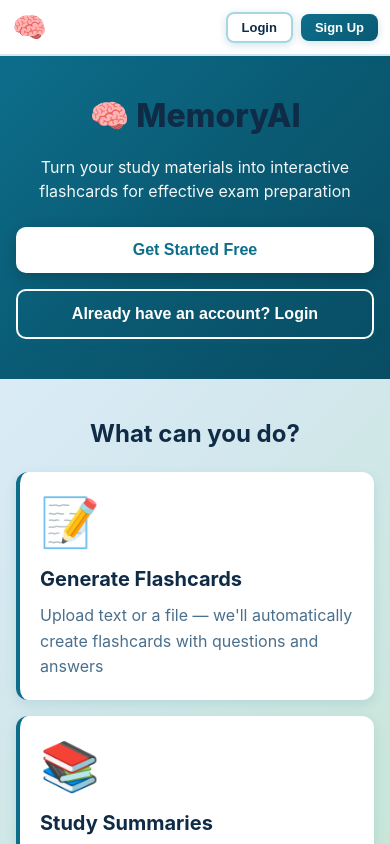
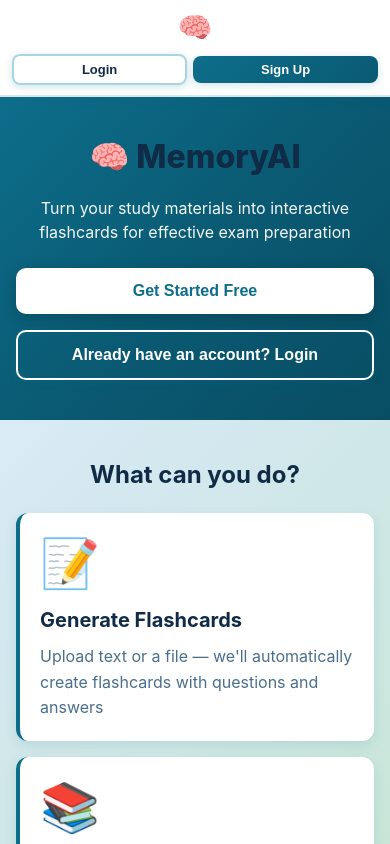
Before and after one commit to millfsw/MemoryAI, a React (Vite) app in the folder client-web-react/: page / in a window 390 px wide. Shown: the top 844 px of the page. Built offline with nearby package versions, Linux system fonts and the light colour scheme; no server answers; the HTML template or start-up script is replaced by a standard one.

Commit message:
fix: prevent nav buttons from overflowing on mobile

```diff
--- a/client-web-react/src/App.css
+++ b/client-web-react/src/App.css
@@ -19,6 +19,8 @@
   display: flex;
   justify-content: space-between;
   align-items: center;
+  flex-wrap: wrap;
+  gap: 10px;
 }
 
 .nav-logo {
@@ -986,6 +988,17 @@
     align-items: flex-start;
     gap: 4px;
   }
+
+  /* Nav - fix overflow */
+  .nav-content {
+    flex-wrap: wrap;
+    gap: 10px;
+  }
+
+  .btn-nav {
+    padding: 6px 14px;
+    font-size: 13px;
+  }
 }
 
 /* Mobile (max-width: 480px) */
@@ -1000,13 +1013,23 @@
     padding: 10px 12px;
   }
 
+  .nav-content {
+    justify-content: center;
+    text-align: center;
+  }
+
   .nav-buttons {
-    gap: 8px;
+    flex-wrap: wrap;
+    justify-content: center;
+    gap: 6px;
+    width: 100%;
   }
 
   .btn-nav {
     padding: 6px 14px;
     font-size: 13px;
+    flex: 1 1 auto;
+    min-width: 100px;
   }
 
   /* Landing page */
```
